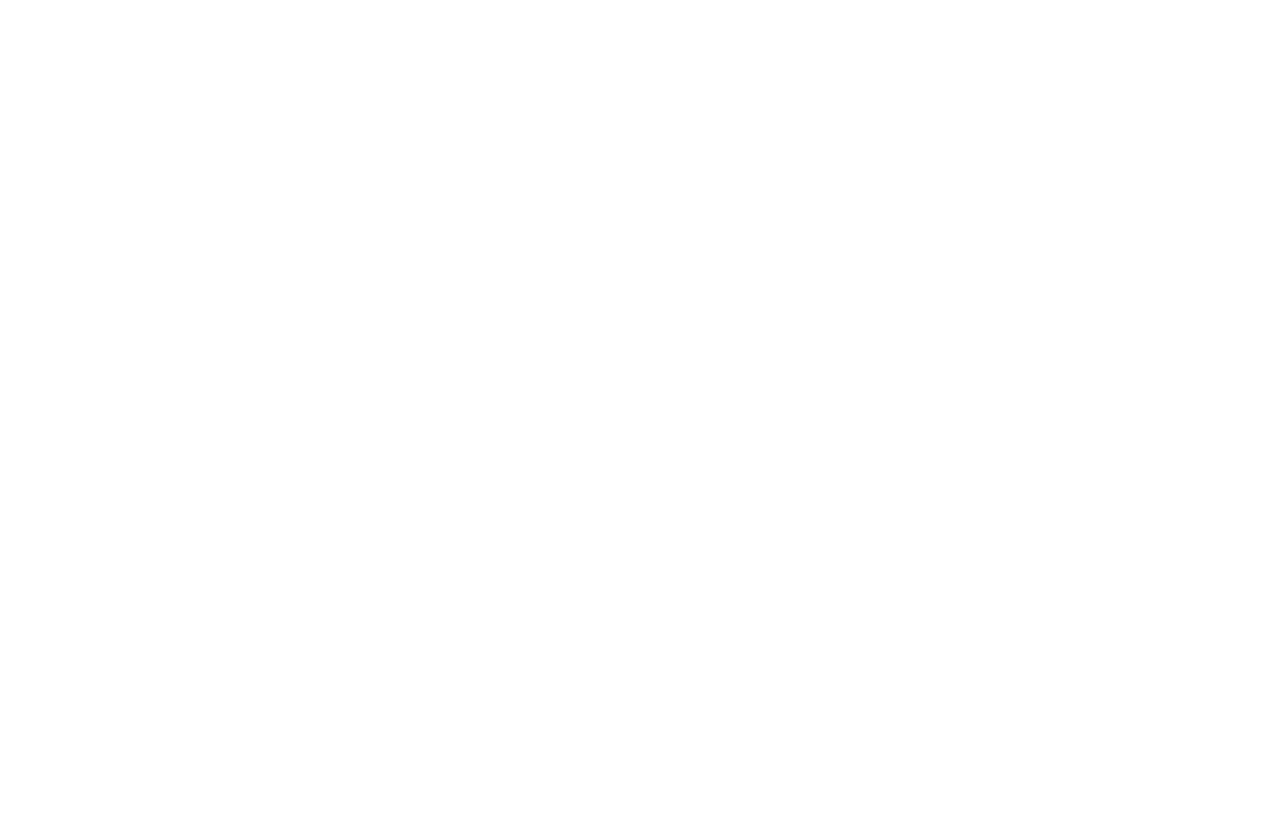
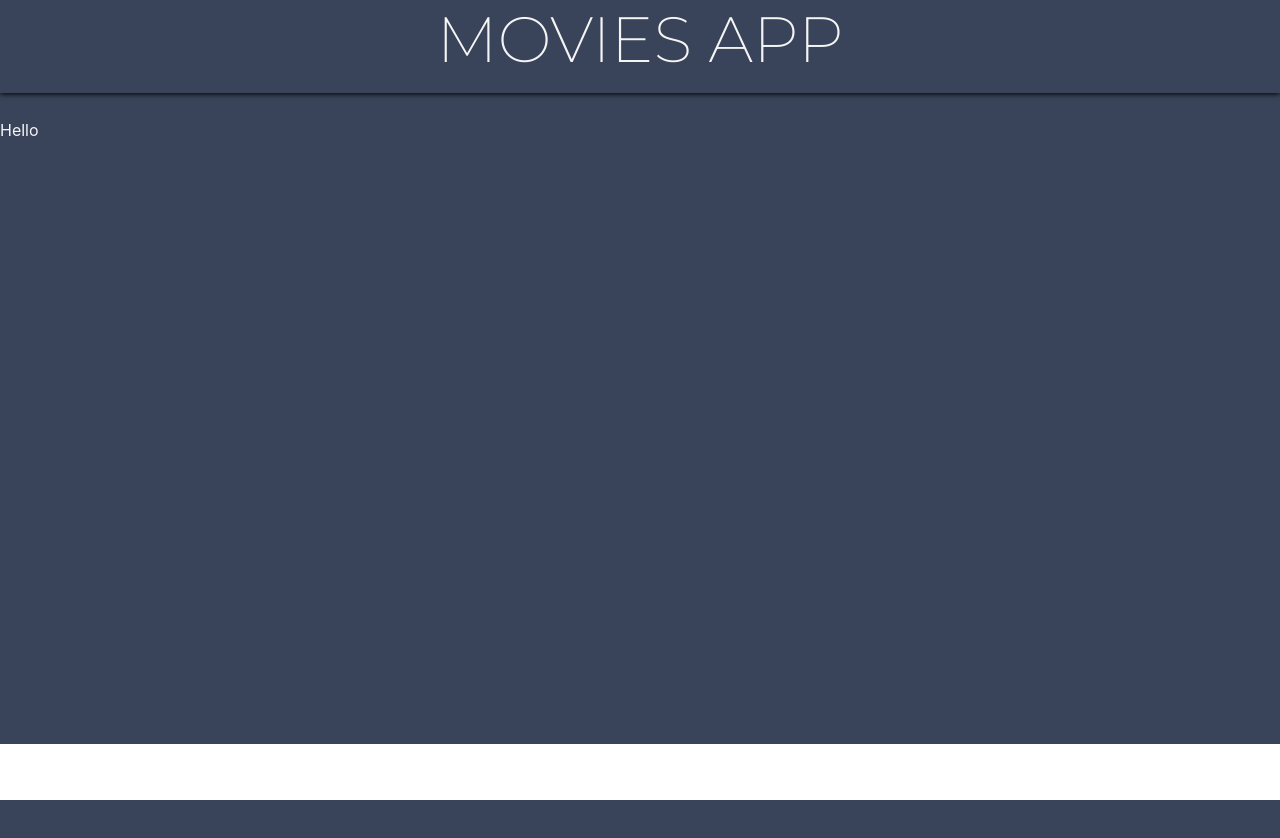
Before and after one commit to sjagadee/demo_branch, a React (Create React App) app: page / in a window 1280 px wide. Shown: the top 838 px of the page. Before the commit the page ends 800 px from the top, so only its background shows below. Built offline with nearby package versions, Linux system fonts and the light colour scheme.

Commit message:
update - header and main_nav added

```diff
--- a/src/App.css
+++ b/src/App.css
@@ -1,38 +1,13 @@
-.App {
-  text-align: center;
+.app {
+    min-height: 100vh;
+    background-color:#39445a;
+    color: whitesmoke;
+    padding-top: 120px;
+    padding-bottom: 70px;
 }
 
-.App-logo {
-  height: 40vmin;
-  pointer-events: none;
+@media (max-width: 700px) {
+    .app {
+        padding-top: 80px;
+    }
 }
-
-@media (prefers-reduced-motion: no-preference) {
-  .App-logo {
-    animation: App-logo-spin infinite 20s linear;
-  }
-}
-
-.App-header {
-  background-color: #282c34;
-  min-height: 100vh;
-  display: flex;
-  flex-direction: column;
-  align-items: center;
-  justify-content: center;
-  font-size: calc(10px + 2vmin);
-  color: white;
-}
-
-.App-link {
-  color: #61dafb;
-}
-
-@keyframes App-logo-spin {
-  from {
-    transform: rotate(0deg);
-  }
-  to {
-    transform: rotate(360deg);
-  }
-}
--- a/src/App.js
+++ b/src/App.js
@@ -1,10 +1,18 @@
 import './App.css';
+import Header from './components/Header/Header';
+import SimpleBottomNavigation from './components/MainNav/MainNav';
 
 function App() {
-  return (
-    <div className="App">
-    </div>
-  );
+    return (
+        <>
+            <Header />
+            <div className="app">
+                Hello
+            </div>
+            <SimpleBottomNavigation />
+        </>
+
+    );
 }
 
 export default App;
--- /dev/null
+++ b/src/components/Header/Header.css
@@ -0,0 +1,22 @@
+.header {
+    width: 100%;
+    cursor: pointer;
+    display: flex;
+    position: fixed;
+    justify-content: center;
+    text-transform: uppercase;
+    background-color: #39445a;
+    font-family: "Montserrat", sans-serif;
+    font-size: 5vw;
+    padding-bottom: 15px;
+    box-shadow: 0px 1px 5px black;
+    color: whitesmoke;
+    z-index: 100;
+}
+
+@media (max-width: 1000px) {
+    .header {
+        padding-top: 15px;
+        font-size: 6.4vw;
+    }
+}
--- /dev/null
+++ b/src/components/Header/Header.js
@@ -0,0 +1,12 @@
+import React from 'react'
+import './Header.css'
+
+const Header = () => {
+    return (
+        <span className="header">
+            Movies App
+        </span>
+    )
+}
+
+export default Header
--- /dev/null
+++ b/src/components/MainNav/MainNav.js
@@ -0,0 +1,39 @@
+import { useState } from 'react';
+import { makeStyles } from '@mui/styles'
+import BottomNavigation from '@mui/material/BottomNavigation';
+import BottomNavigationAction from '@mui/material/BottomNavigationAction';
+import WhatshotIcon from '@mui/icons-material/Whatshot';
+import MovieIcon from '@mui/icons-material/Movie';
+import SearchIcon from '@mui/icons-material/Search';
+import TvIcon from '@mui/icons-material/Tv';
+
+const useStyles = makeStyles({
+    root: {
+        width: "100%",
+        position: "fixed",
+        bottom: 0,
+        backgroundColor: "#2d313a",
+        zIndex: 100,
+    }
+})
+
+export default function SimpleBottomNavigation() {
+    const classes = useStyles();
+    const [value, setValue] = useState(0);
+
+    return (
+        <BottomNavigation
+            showLabels
+            className={classes.root}
+            value={value}
+            onChange={(event, newValue) => {
+                setValue(newValue);
+            }}
+        >
+            <BottomNavigationAction style={{ color: "white" }} label="Trending" icon={<WhatshotIcon />} />
+            <BottomNavigationAction style={{ color: "white" }} label="Movies" icon={<MovieIcon />} />
+            <BottomNavigationAction style={{ color: "white" }} label="TV Series" icon={<TvIcon />} />
+            <BottomNavigationAction style={{ color: "white" }} label="Search" icon={<SearchIcon />} />
+        </BottomNavigation>
+    );
+}
--- a/src/index.css
+++ b/src/index.css
@@ -1,3 +1,5 @@
+@import url('https://fonts.googleapis.com/css2?family=Montserrat:wght@200&display=swap');
+
 body {
   margin: 0;
   font-family: -apple-system, BlinkMacSystemFont, 'Segoe UI', 'Roboto', 'Oxygen',
```
Also changed, not shown: package.json (+7 -0 lines), src/index.js (+4 -4 lines), src/components/MainNav/MainNav.css (added), 1 other file (tests, documents, lock files or other folders).
